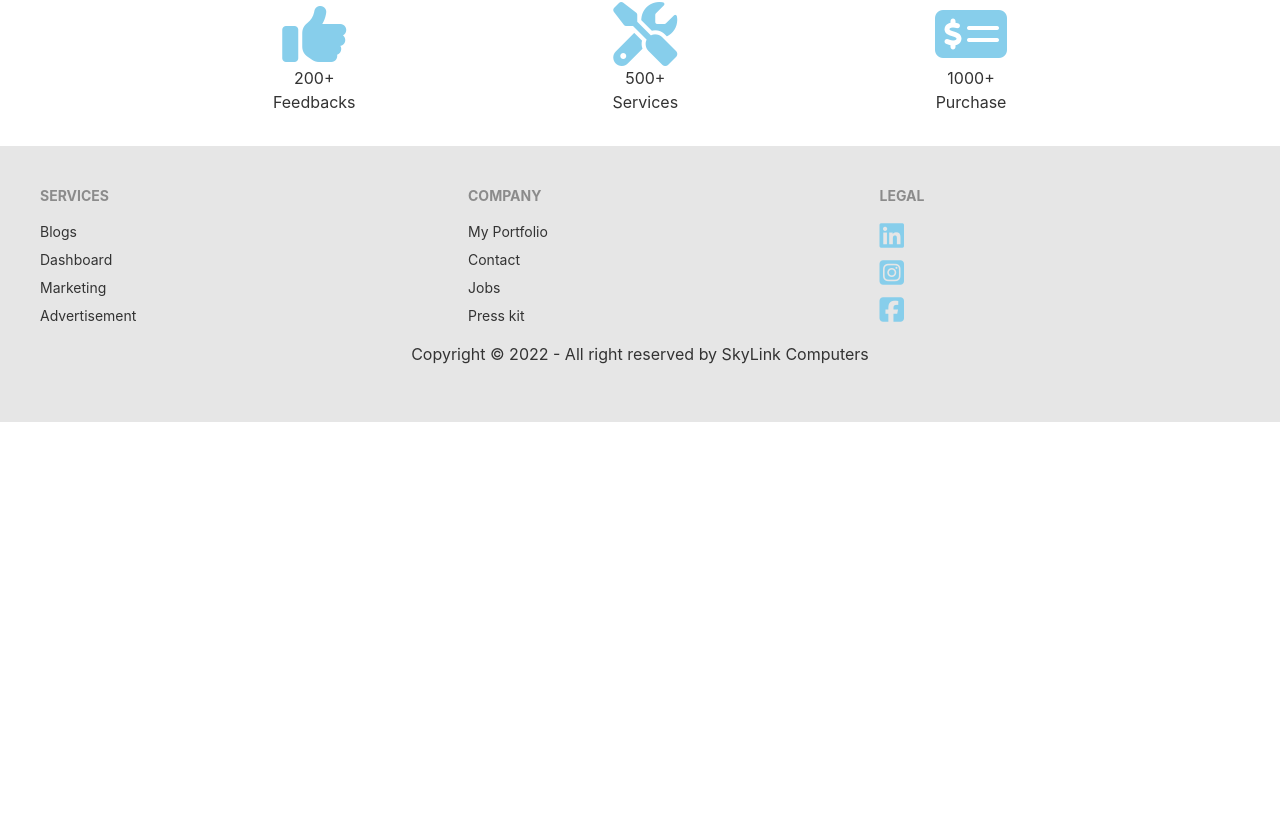
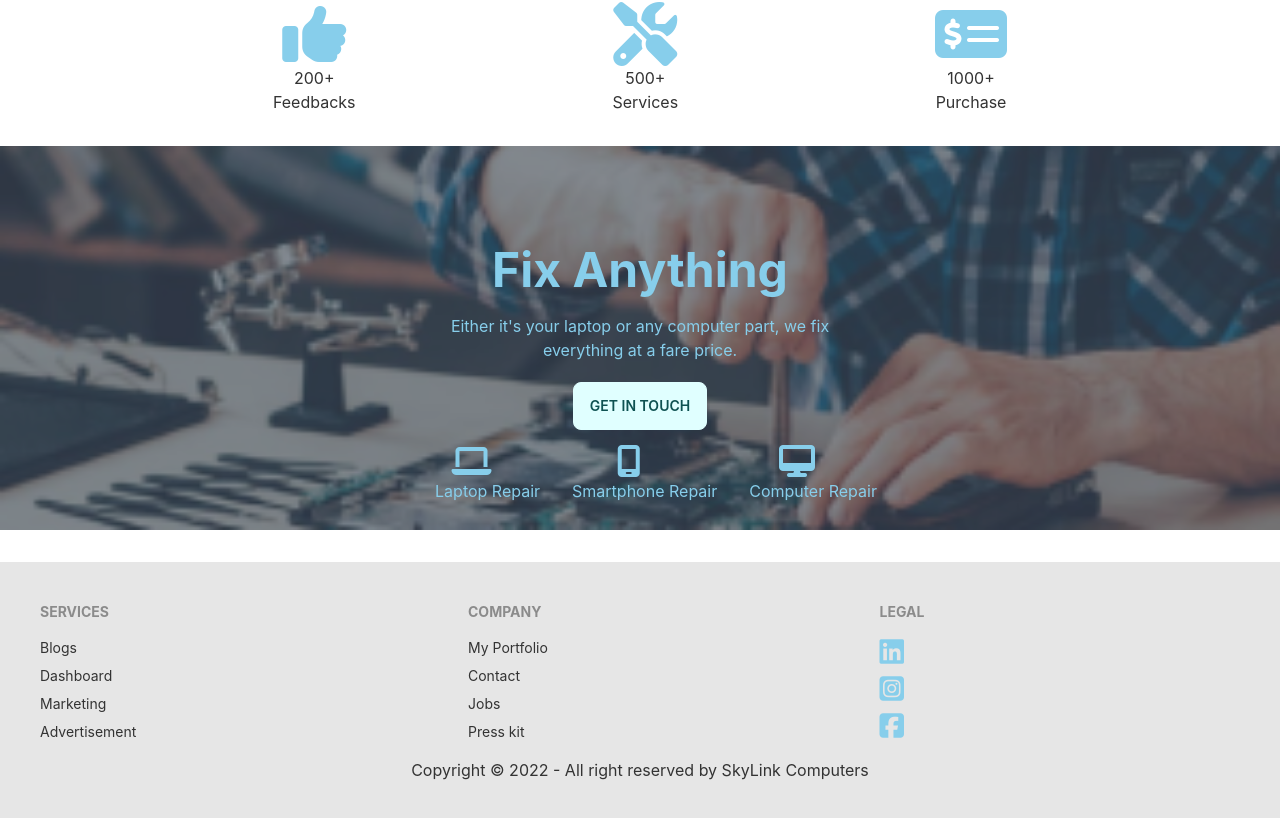
Before and after one commit to shtabdeepaull/Skylink-computers-client, a React (Create React App) app: page / in a window 1280 px wide. Shown: the part 2022-2840 px from the top of the page. Before the commit the page ends 2444 px from the top, so only its background shows below. Built offline with nearby package versions, Linux system fonts and the light colour scheme.

Commit message:
added extra section

```diff
--- /dev/null
+++ b/src/Pages/Home/FixProducts.js
@@ -0,0 +1,37 @@
+import React from 'react';
+import picture from '../../images/electronic-repair-shop-insurance-header.png';
+
+const FixProducts = () => {
+    return (
+        <div className="hero mt-8 mb-8 bg-cover h-96" style={{
+            background: `url(${picture})`,
+            backgroundRepeat: "no-repeat",
+            backgroundSize: "cover"
+        }}>
+            <div class="hero-overlay bg-opacity-60"></div>
+            <div class="hero-content text-secondary text-center">
+                <div class="max-w-md">
+                    <h1 class="mb-5 text-5xl font-bold">Fix Anything</h1>
+                    <p class="mb-5">Either it's your laptop or any computer part, we fix everything at a fare price.</p>
+                    <button class="btn btn-primary">Get In Touch</button>
+                </div>
+            </div>
+           <div className='flex text-center justify-evenly mt-8'>
+           <div>
+                <p><i className="fa-solid mt-60 text-secondary fa-2x fa-laptop"></i></p>
+                <p className=' ml-8 text-secondary'>Laptop Repair</p>
+            </div>
+            <div>
+            <p><i class="fa-solid mt-60 text-secondary fa-2x fa-mobile-screen"></i></p>
+            <p className=' ml-8 text-secondary'>Smartphone Repair</p>
+            </div>
+            <div>
+                <p><i class="fa-solid mt-60 text-secondary fa-2x fa-desktop"></i></p>
+                <p className=' ml-8 text-secondary'>Computer Repair</p>
+            </div>
+           </div>
+        </div>
+    );
+};
+
+export default FixProducts;
--- a/src/Pages/Home/Home.js
+++ b/src/Pages/Home/Home.js
@@ -2,6 +2,7 @@ import React from 'react';
 import Footer from '../Shared/Footer';
 import Banner from './Banner';
 import BusinessSummary from './BusinessSummary';
+import FixProducts from './FixProducts';
 import Reviews from './Reviews';
 import Tools from './Tools';
 
@@ -13,6 +14,7 @@ const Home = () => {
             <Tools></Tools>
             <Reviews></Reviews>
             <BusinessSummary></BusinessSummary>
+            <FixProducts></FixProducts>
             <Footer></Footer>
         </div>
     );
```
Also changed, not shown: src/images/electronic-repair-shop-insurance-header.png (added), src/images/istockphoto-690106798-1024x1024.png (added).
